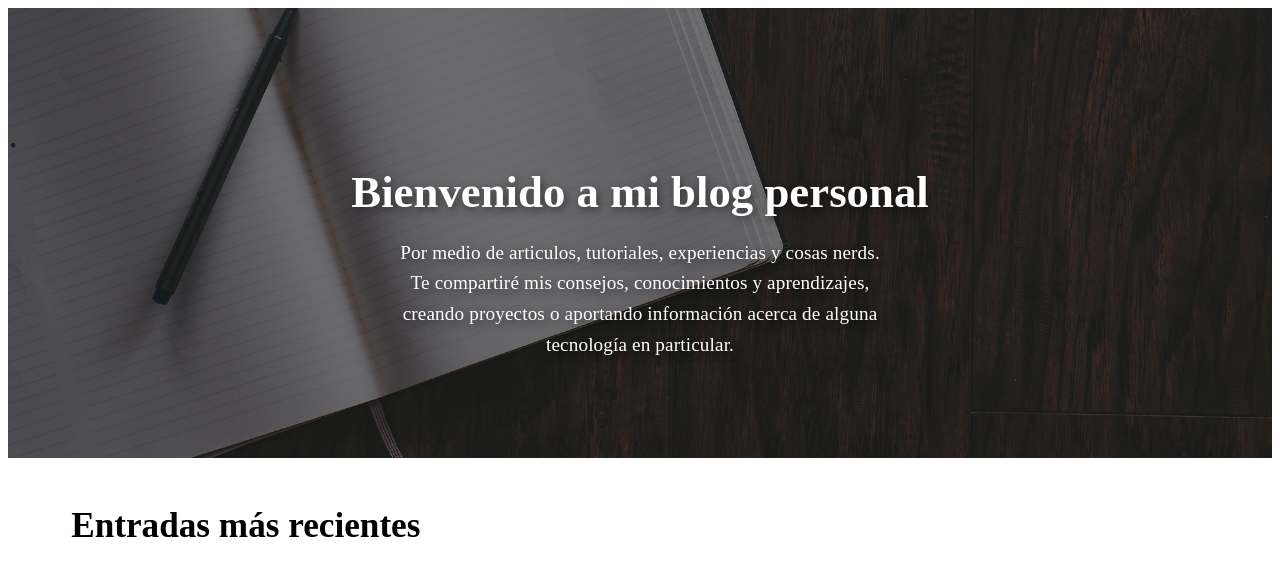
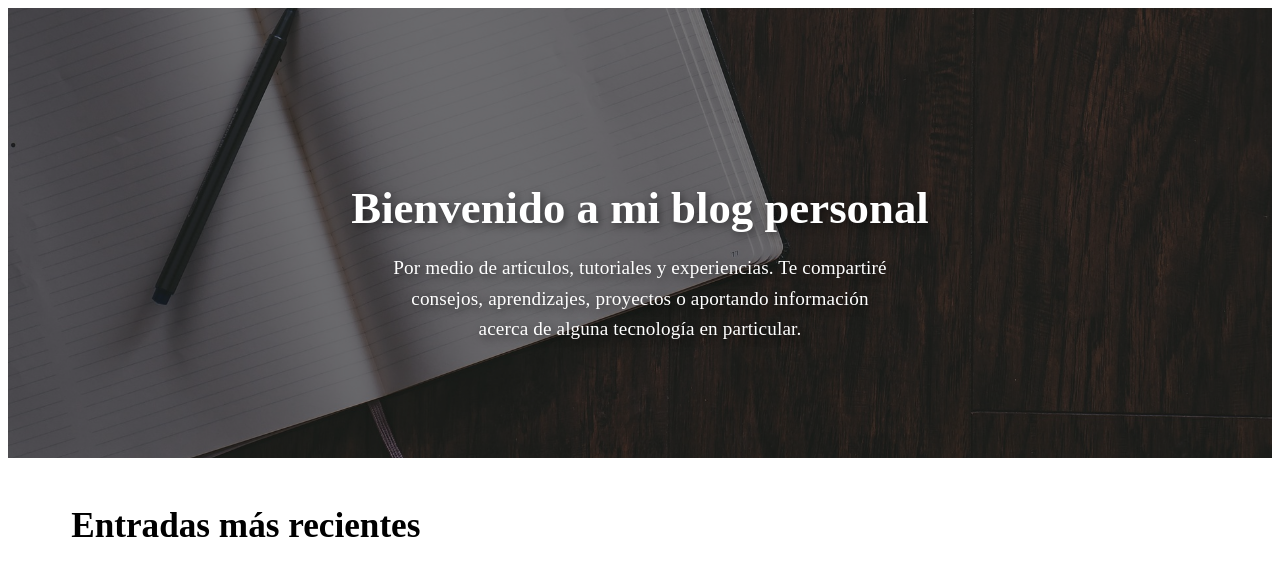
Before and after one commit to mateoolarte/blog-legacy, a Gatsby site: page / in a window 1280 px wide. Shown: the top 572 px of the page. Built offline with nearby package versions, Linux system fonts and the light colour scheme; Gatsby itself is replaced by a stand-in of ours.

Commit message:
[update] remove gh-pages dependency and update copy header homepage

```diff
--- a/package.json
+++ b/package.json
@@ -1,7 +1,7 @@
 {
   "name": "mateoolarte-blog",
   "description": "Blog Mateo Olarte personal brand",
-  "version": "1.0.0",
+  "version": "1.0.1",
   "author": "Mateo Olarte <mateo.olarte8@gmail.com>",
   "dependencies": {
     "disqus-react": "^1.0.5",
@@ -23,13 +23,11 @@
   "license": "MIT",
   "scripts": {
     "build": "gatsby build",
-    "deploy": "gatsby build && cp ./src/CNAME public && gh-pages -d public",
     "develop": "gatsby develop",
     "format": "prettier --write 'src/**/*.js'",
     "test": "echo \"Error: no test specified\" && exit 1"
   },
   "devDependencies": {
-    "gh-pages": "^1.2.0",
     "prettier": "^1.11.1"
   }
 }
--- a/src/pages/index.js
+++ b/src/pages/index.js
@@ -29,10 +29,9 @@ const IndexPage = ({ data: { allMarkdownRemark: { edges } } }) => {
         <div className={styles.heroInfo}>
           <h1 className={styles.heroTitle}>Bienvenido a mi blog personal</h1>
           <p className={styles.heroDescription}>
-            Por medio de articulos, tutoriales, experiencias y cosas nerds. Te
-            compartiré mis consejos, conocimientos y aprendizajes, creando
-            proyectos o aportando información acerca de alguna tecnología en
-            particular.
+            Por medio de articulos, tutoriales y experiencias. Te compartiré
+            consejos, aprendizajes, proyectos o aportando información acerca de
+            alguna tecnología en particular.
           </p>
         </div>
       </header>
```
Also changed, not shown: 2 other files.
